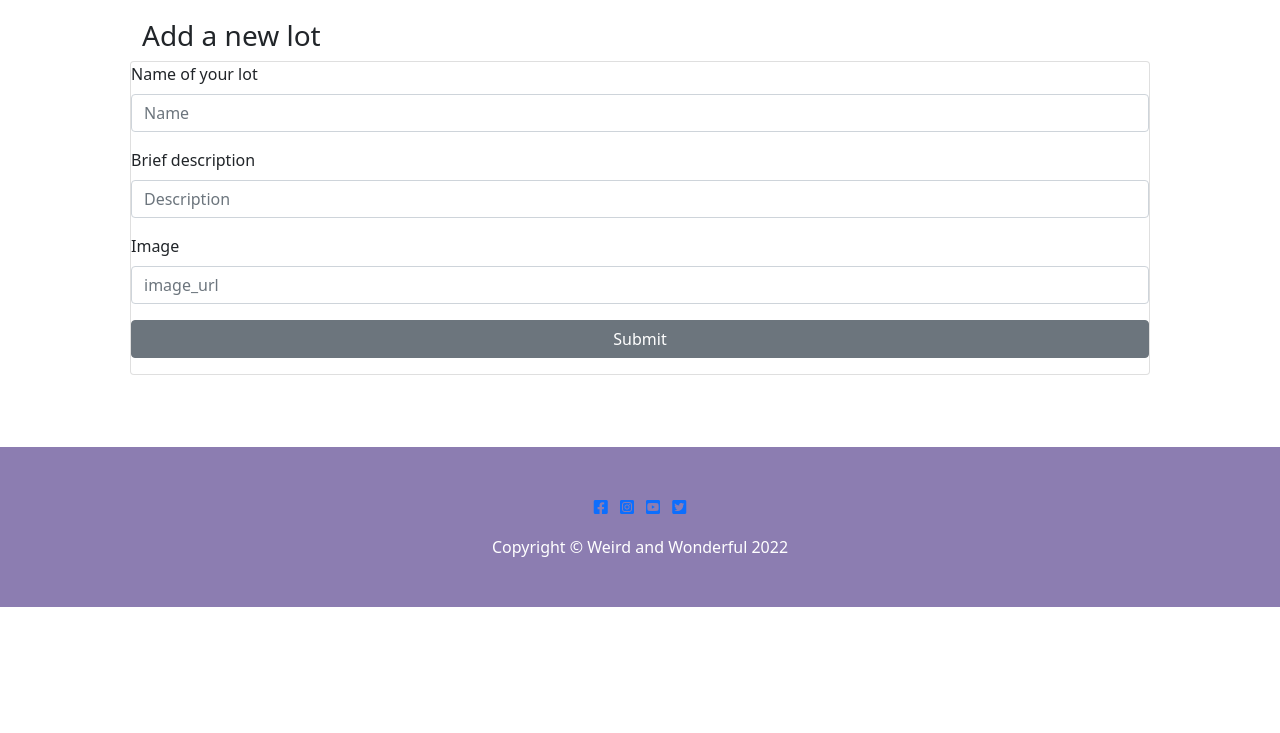
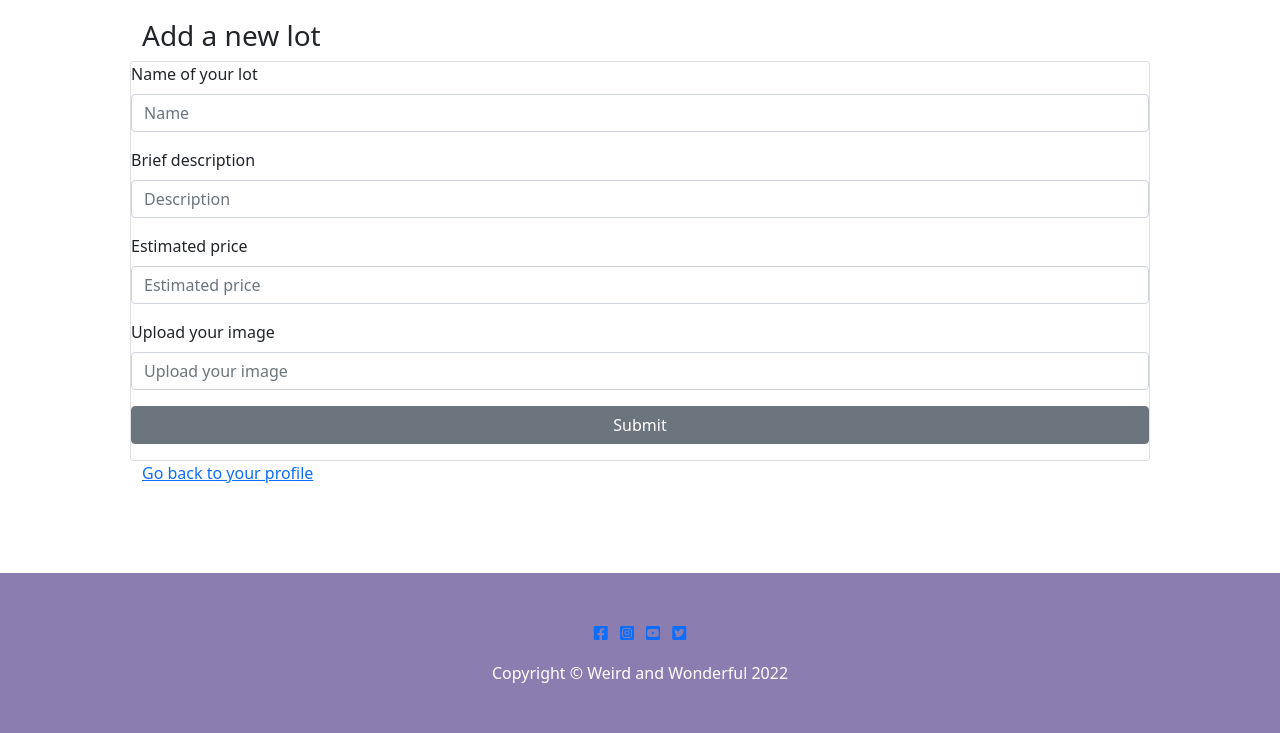
Before and after one commit to Gloria-21/weird_and_wonderful, a Flask app: page /add_lot in a window 1280 px wide. Shown: the part 632-1365 px from the top of the page. Before the commit the page ends 1239 px from the top, so only its background shows below. Run offline with Flask 2, Linux system fonts and the light colour scheme; some libraries are stand-ins or nearby versions.

Commit message:
Fix form and add go back to profile link

```diff
--- a/templates/add_lot.html
+++ b/templates/add_lot.html
@@ -7,21 +7,32 @@
         <div class="card">
           <div class="form-group">
             <label for="name">Name of your lot</label>
-            <input type="text"  name="name" id="name" placeholder="Name" class="form-control">
+            <input type="text"  name="name" id="name" placeholder="Name" class="form-control" required>
           </div>
           <div class="form-group">
             <label for="description">Brief description</label>
-            <input type="text" name="description" id="description" placeholder="Description" class="form-control">
+            <input type="text" name="description" id="description" placeholder="Description" class="form-control" required>
           </div>
           <div class="form-group">
-            <label for="image_url">Image</label>
-            <input type="text" name="image_url" id="image_url" placeholder="image_url" class="form-control">
+            <label for="estimate_price">Estimated price</label>
+            <input type="text" name="estimate_price" id="estimate_price" placeholder="Estimated price" class="form-control" required>
+          </div>
+          <div class="form-group">
+            <label for="image_url">Upload your image</label>
+            <input type="text" name="image_url" id="image_url" placeholder="Upload your image" class="form-control" required>
           </div>
           <div class="form-group">
             <button type="submit" class="col s4 btn btn-secondary">Submit<i class="fa-solid fa-circle-arrow-down"></i></button>
           </div>
         </div>
     </form>
+    <div class="row">
+      <div class="col s12">
+        <p class="center-align">
+          <a href="{{ url_for('profile', username=session['user']) }}">Go back to your profile</a>
+        </p>
+      </div>
+    </div>
     </div>
   </section>
 {% endblock %}
```
